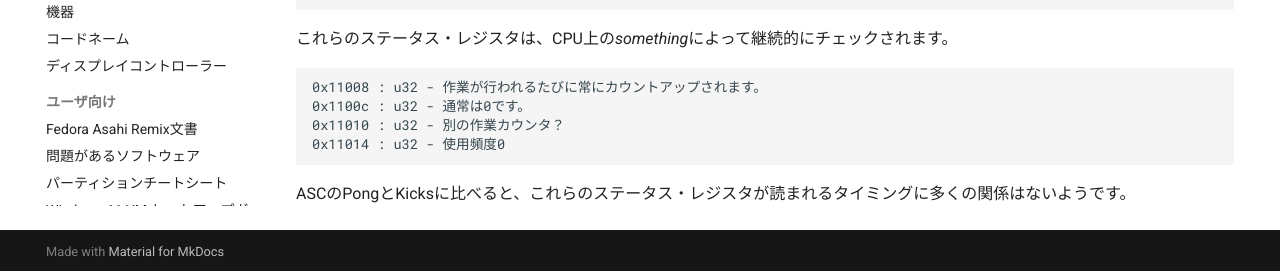
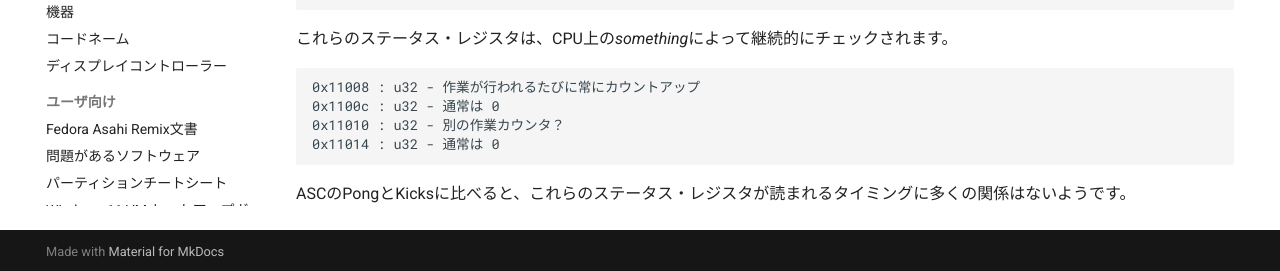
Before and after one commit to asfdrwe/asahi-linux-translations, an MkDocs documentation site: the page built from docs/hw/soc/agx.md, in a window 1280 px wide and 900 px high, scrolled down 14188 px. Shown: the part 625-896 px from the top of the window. Built offline with MkDocs 1.6.1 and Material for MkDocs 9.7.7, drawn with Linux system fonts in a browser that asks for light colours; comment, search, counter and statistics services are not loaded; some of the changed text lies outside the part shown.

Commit message:
updated to 20251115

```diff
--- a/docs/hw/soc/agx.md
+++ b/docs/hw/soc/agx.md
@@ -627,9 +627,9 @@ CPU はこれらのレジスタに書き込まず、読み込むだけです。
 
 これらのステータス・レジスタは、CPU上の*something*によって継続的にチェックされます。
 
-    0x11008 : u32 - 作業が行われるたびに常にカウントアップされます。
-    0x1100c : u32 - 通常は0です。
+    0x11008 : u32 - 作業が行われるたびに常にカウントアップ
+    0x1100c : u32 - 通常は 0
     0x11010 : u32 - 別の作業カウンタ？
-    0x11014 : u32 - 使用頻度0
+    0x11014 : u32 - 通常は 0
 
 ASCのPongとKicksに比べると、これらのステータス・レジスタが読まれるタイミングに多くの関係はないようです。
```
Also changed, not shown: other parts of docs/hw/soc/agx.md (+1 -1 lines), docs/hw/soc/smc.md (+4 -5 lines), docs/platform/security.md (+1 -1 lines).
